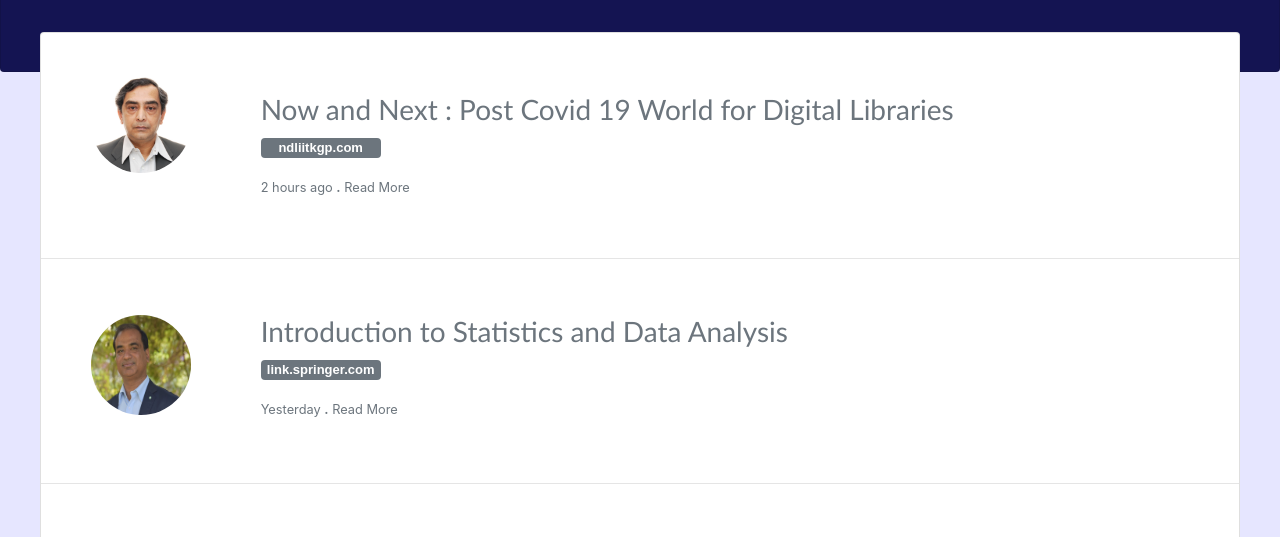
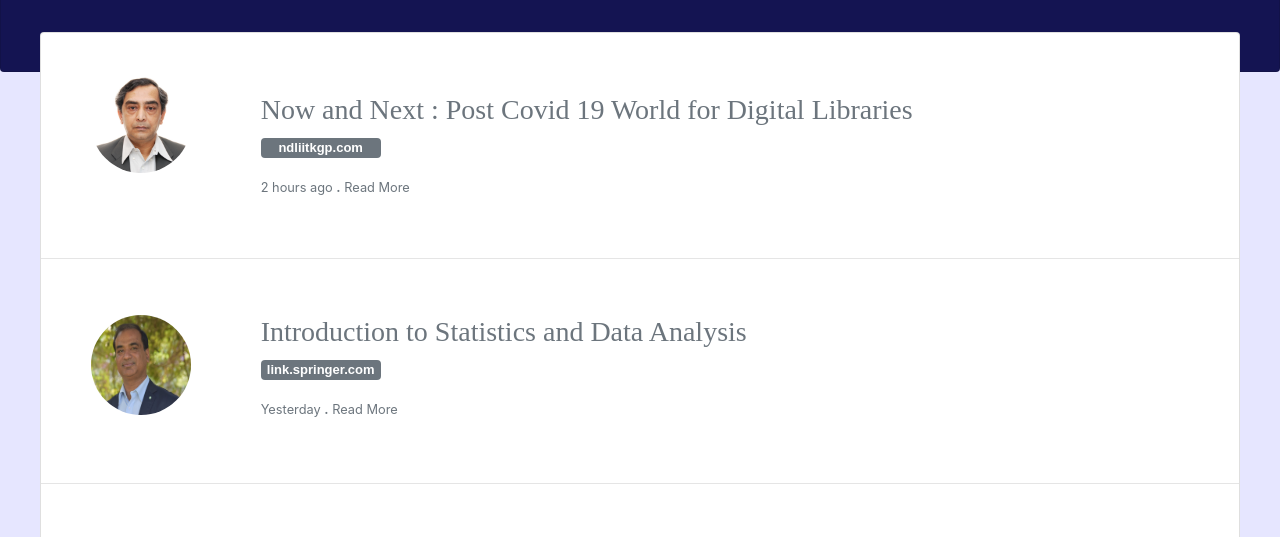
Before and after one commit to KanchiJeevan/Library, a plain HTML site: page home.html in a window 1280 px wide. Shown: the part 197-734 px from the top of the page. Drawn offline with nearby package versions, Linux system fonts and the light colour scheme.

Commit message:
Add files via upload

```diff
--- a/css/home.css
+++ b/css/home.css
@@ -57,9 +57,9 @@ img{
   }
 #first{
     padding-top: 30pt;
-    font-family: 'Gill Sans', 'Gill Sans MT', Calibri, 'Trebuchet MS', sans-serif;
+    font-family: 'Assistant';
 }
 #second{
     padding-top: 15pt;
-    font-family:'Gill Sans', 'Gill Sans MT', Calibri, 'Trebuchet MS', sans-serif;
+    font-family: 'Assistant';
 }
```
